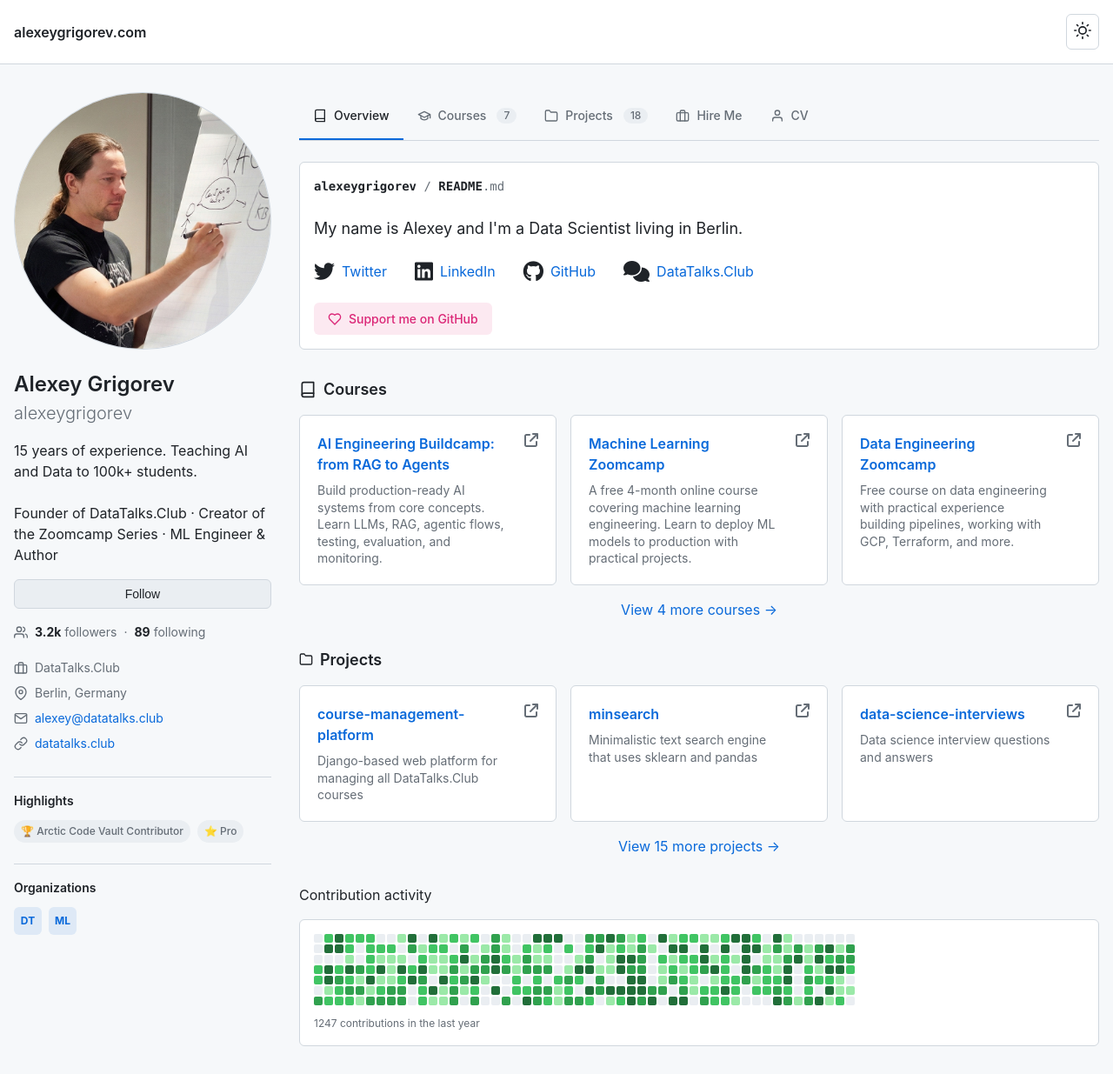
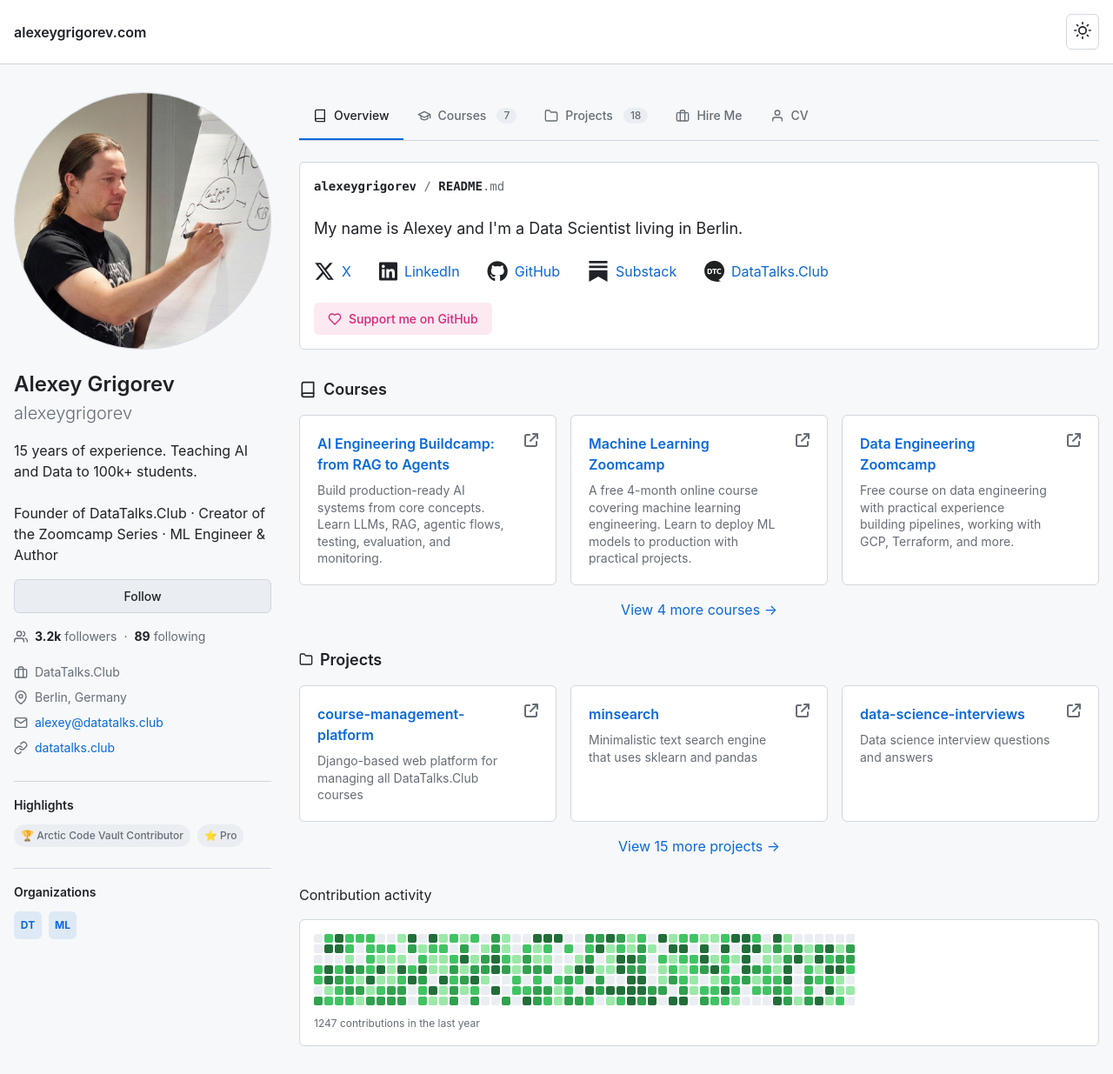
Before and after one commit to alexeygrigorev/alexeygrigorev.github.io, a Jekyll site: the page built from index.html, in a window 1280 px wide. Shown: the whole page at 87% size. Built offline with Jekyll 4.4.1, drawn with Linux system fonts in a browser that asks for light colours.

Commit message:
Rework contact links: X, Substack, DataTalks.Club logo; Follow opens Substack

```diff
--- /dev/null
+++ b/_includes/icons/substack.html
@@ -0,0 +1 @@
+<svg xmlns="http://www.w3.org/2000/svg" viewBox="0 0 24 24" fill="currentColor" aria-hidden="true"><path d="M22.539 8.242H1.46V5.406h21.08v2.836zM1.46 10.812V24L12 18.11 22.54 24V10.812H1.46zM22.54 0H1.46v2.836h21.08V0z"/></svg>
--- a/_includes/sidebar.html
+++ b/_includes/sidebar.html
@@ -19,7 +19,7 @@
   </p>
 
   <!-- Follow button -->
-  <button class="follow-btn">Follow</button>
+  <a href="{{ site.data.sidebar.follow_url }}" class="follow-btn" target="_blank" rel="noopener noreferrer">Follow</a>
 
   <!-- Stats -->
   <div class="sidebar-stats">
--- a/assets/css/main.css
+++ b/assets/css/main.css
@@ -165,10 +165,14 @@ body.dark .icon-sun {
 }
 
 .follow-btn {
+  display: block;
   width: 100%;
   padding: 0.5rem 1rem;
   font-size: 0.875rem;
   font-weight: 500;
+  text-align: center;
+  text-decoration: none;
+  box-sizing: border-box;
   border: 1px solid var(--border);
   border-radius: var(--radius);
   background-color: var(--secondary);
@@ -816,6 +820,22 @@ body.dark .graph-day.level-4 {
 
 .contact-item i {
   font-size: 1.5rem;
+}
+
+/* Image (light/dark pair) and inline-SVG icons in the contact list */
+.contact-item .ic-img,
+.contact-item svg {
+  height: 1.5rem;
+  width: auto;
+  display: inline-block;
+}
+
+body.light .contact-item .ic-dark {
+  display: none;
+}
+
+body.dark .contact-item .ic-light {
+  display: none;
 }
 
 .contact-info a {
--- a/index.html
+++ b/index.html
@@ -20,7 +20,14 @@ tab_id: tab-overview
       <div class="contact-info">
         {% for item in site.data.overview.online %}
         <div class="contact-item">
+          {% if item.icon_light %}
+          <img class="ic-img ic-light" src="{{ item.icon_light | relative_url }}" alt="" aria-hidden="true">
+          <img class="ic-img ic-dark" src="{{ item.icon_dark | relative_url }}" alt="" aria-hidden="true">
+          {% elsif item.icon_svg %}
+          {% include {{ item.icon_svg }} %}
+          {% else %}
           <i class="{{ item.icon }}"></i>
+          {% endif %}
           <a href="{{ item.url }}" target="_blank" rel="noopener noreferrer">{{ item.name }}</a>
         </div>
         {% endfor %}
```
Also changed, not shown: _data/overview.yml (+9 -4 lines), _data/sidebar.yml (+1 -15 lines), assets/images/dtc-mark-black.svg (added), assets/images/dtc-mark-white.svg (added).
